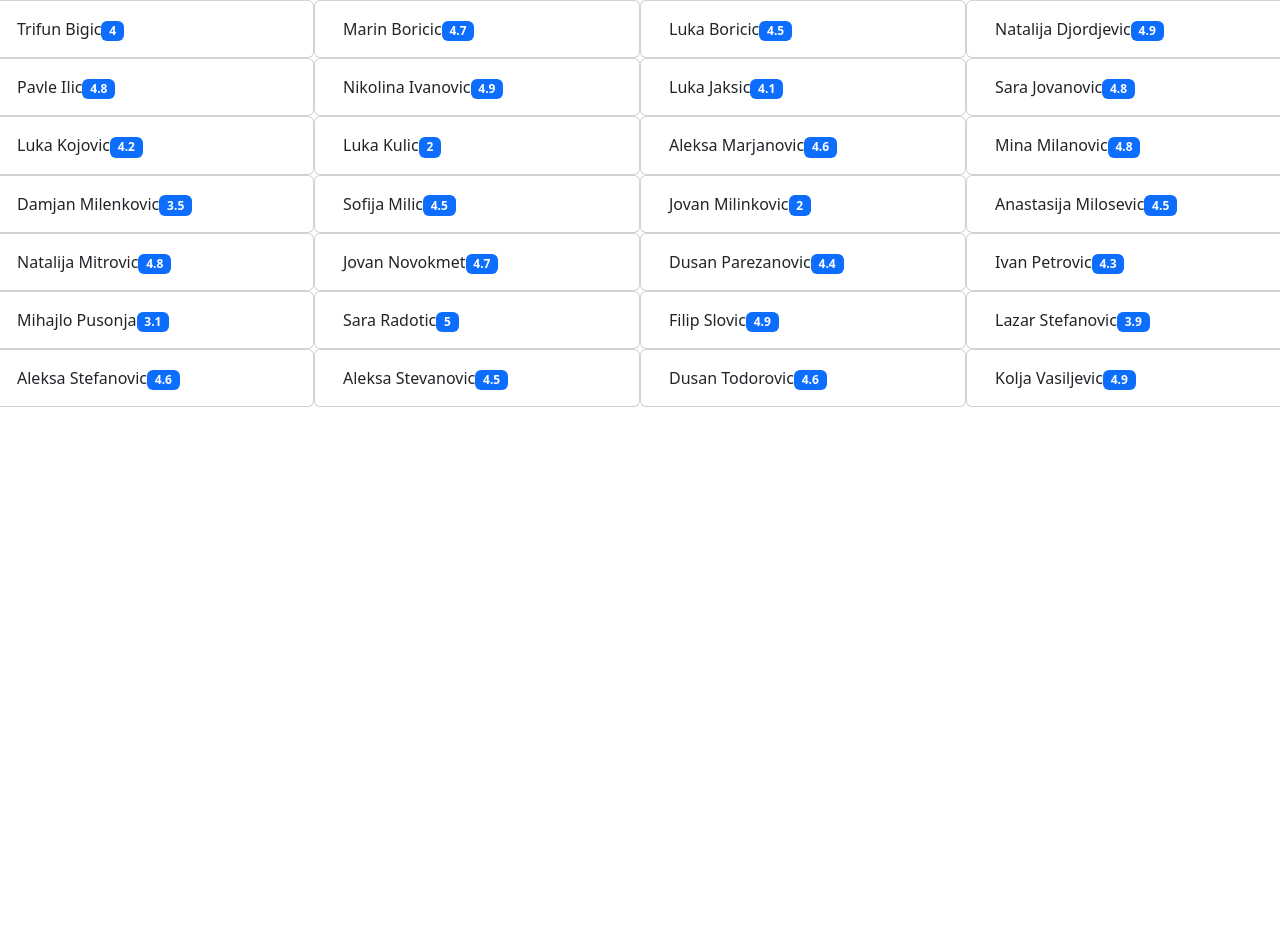
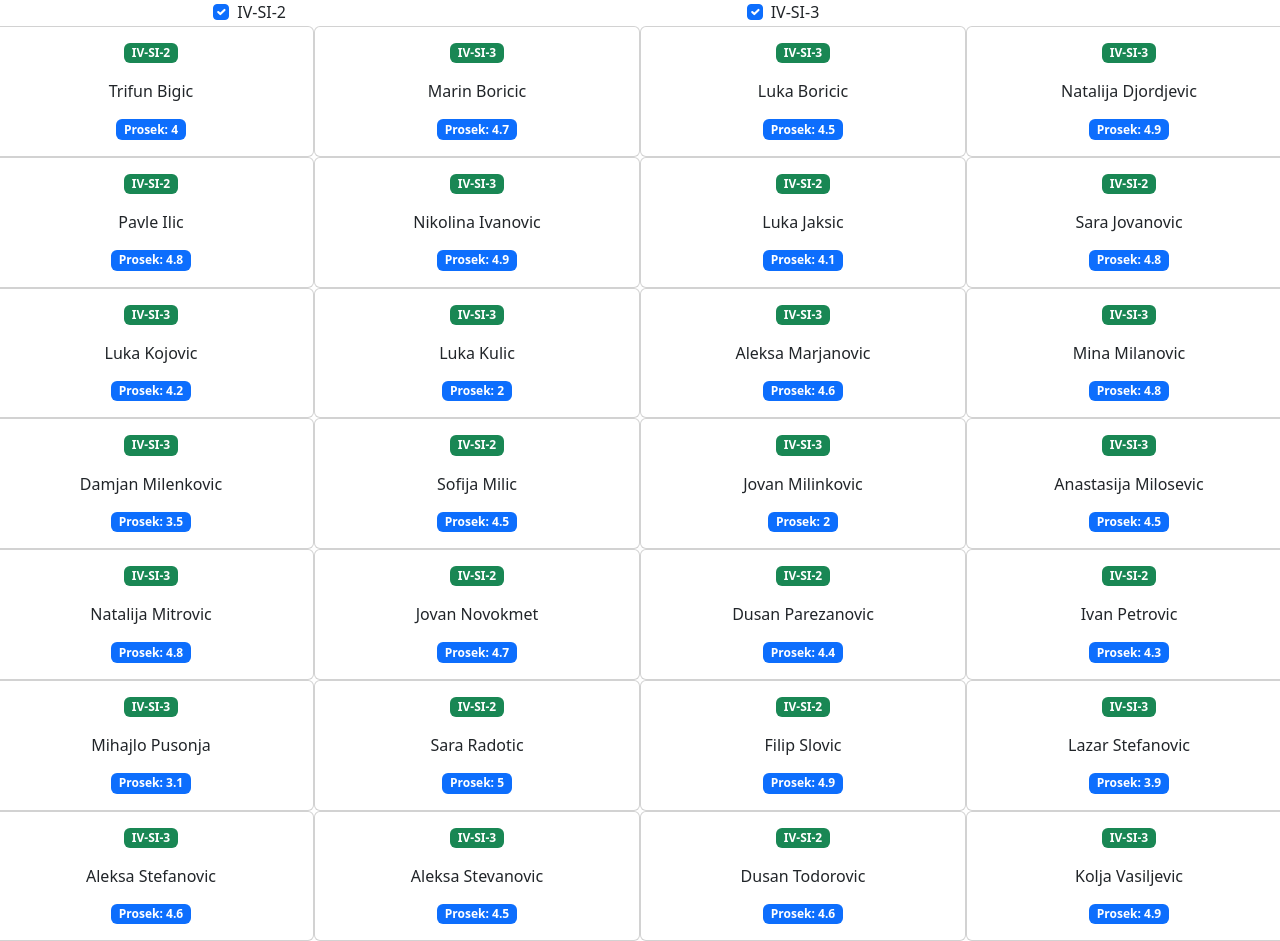
Before and after one commit to n-ratinac/materijal, a plain HTML site: page jquery.html in a window 1280 px wide. Before the commit the page ends 800 px from the top, so only its background shows below. Drawn offline with nearby package versions, Linux system fonts and the light colour scheme.

Commit message:
renderovanje odljenja i filtracija

```diff
--- /dev/null
+++ b/controls.js
@@ -0,0 +1,9 @@
+function handleCheck(checkbox){
+    targetClass = checkbox.getAttribute('data-target-class')
+    console.log(targetClass)
+    if (checkbox.checked == true){
+        $(targetClass).show()
+    }
+    else
+        $(targetClass).hide()
+}
--- a/jquery.html
+++ b/jquery.html
@@ -6,6 +6,7 @@
     <script src="https://ajax.googleapis.com/ajax/libs/jquery/3.7.1/jquery.min.js"></script>
     <script src="ucenici.js"></script>
     <script src="uceniciRender.js"></script>
+
     <script>
         $(document).ready(() => renderListuUcenika("#student-list", ucenici))
     </script>
@@ -13,6 +14,21 @@
     <script src="https://cdn.jsdelivr.net/npm/bootstrap@5.3.2/dist/js/bootstrap.bundle.min.js" integrity="sha384-C6RzsynM9kWDrMNeT87bh95OGNyZPhcTNXj1NW7RuBCsyN/o0jlpcV8Qyq46cDfL" crossorigin="anonymous"></script>
 </head>
 <body>
+    <div class="d-flex justify-content-evenly">
+    <div class="form-check col-3">
+        <input class="form-check-input" onclick="handleCheck(this)" data-target-class=".IV-SI-2" type="checkbox" value="" id="IV-SI-2-selector" checked>
+        <label class="form-check-label" for="flexCheckDefault">
+          IV-SI-2
+        </label>
+      </div>
+      <div class="form-check col-3">
+        <input class="form-check-input" onclick="handleCheck(this)" data-target-class=".IV-SI-3" type="checkbox" value="" id="IV-SI-3-selector" checked>
+        <label class="form-check-label" for="flexCheckChecked">
+          IV-SI-3
+        </label>
+      </div>
+    </div>
     <div id="student-list" class="row row-cols-4"></div>
+    <script src="controls.js"></script>
 </body>
 </html>
--- a/uceniciRender.js
+++ b/uceniciRender.js
@@ -3,12 +3,14 @@ script.src = 'https://ajax.googleapis.com/ajax/libs/jquery/3.7.1/jquery.min.js';
 document.getElementsByTagName('head')[0].appendChild(script);
 
 function renderUcenika(u){
-    $card = $("<div class='card col'></div>")
-    $cardBody = $("<div class='card-body'></div>")
+    $card = $(`<div class='card col ${u["odeljenje"]}'></div>`)
+    $cardBody = $("<div class='card-body d-flex flex-column align-items-center gap-3'></div>")
     $card.append($cardBody)
     $cardBody.text(u['ime'] + " " + u['prezime'])
-    $badge = $(`<span class='badge bg-primary w-auto'>${u['prosek']}</span>`)
+    $badge = $(`<span class='badge bg-primary w-auto'>Prosek: ${u['prosek']}</span>`)
     $cardBody.append($badge)
+    $odeljenje = $(`<span class='badge bg-success w-auto'>${u['odeljenje']}</span>`)
+    $cardBody.prepend($odeljenje)
     return $card
 }
 
```
